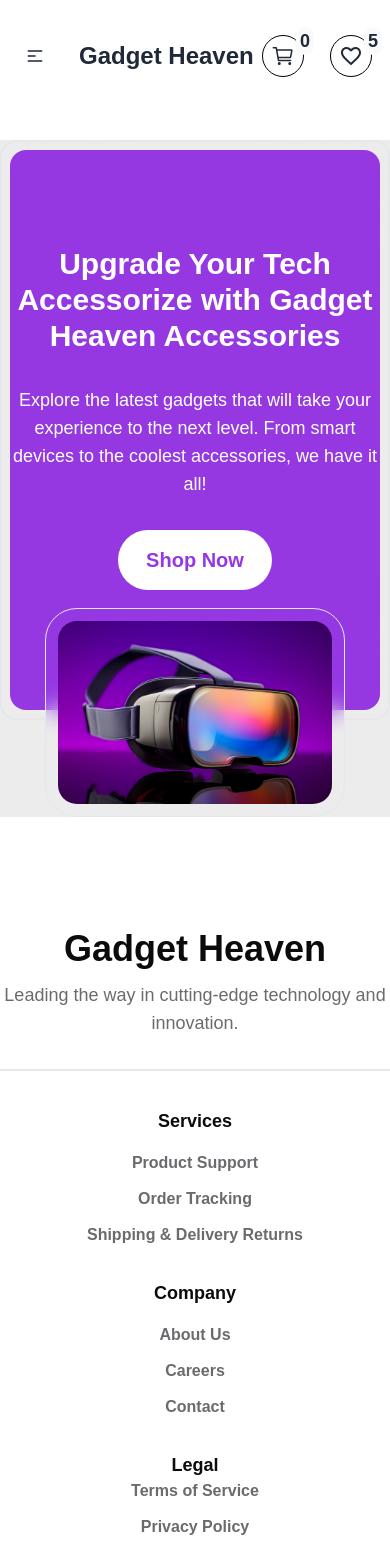
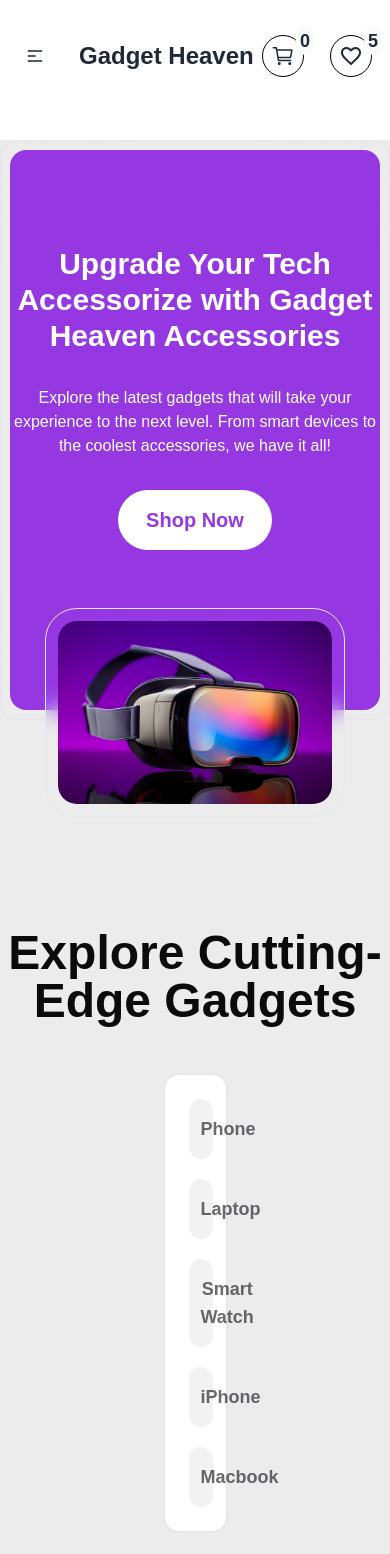
Before and after one commit to programming-hero-web-course-4/b10a8-gadget-heaven-Rafi-Dev402, a React (Vite) app: page / in a window 390 px wide. Shown: the top 1554 px of the page. Built offline with nearby package versions, Linux system fonts and the light colour scheme.

Commit message:
Added Category Buttons

```diff
--- /dev/null
+++ b/public/Category.json
@@ -0,0 +1,22 @@
+[
+    {
+      "id": 1,
+      "category": "Phone"
+    },
+    {
+      "id": 2,
+      "category": "Laptop"
+    },
+    {
+      "id": 3,
+      "category": "Smart Watch"
+    },
+    {
+      "id": 4,
+      "category": "iPhone"
+    },
+    {
+      "id": 5,
+      "category": "Macbook"
+    }
+  ]
--- a/src/Components/Banner/Banner.jsx
+++ b/src/Components/Banner/Banner.jsx
@@ -11,7 +11,7 @@ const Banner = () => {
                     </div>
 
                     <div className='mb-8 lg:w-[790px] mx-auto'>
-                        <p className='text-center text-white text-lg font-medium'>Explore the latest gadgets that will take your experience to the next level. From smart devices to the coolest accessories, we have it all!</p>
+                        <p className='text-center text-white md:text-base lg:text-lg font-medium'>Explore the latest gadgets that will take your experience to the next level. From smart devices to the coolest accessories, we have it all!</p>
                     </div>
 
                     <div className='flex justify-center items-center '>
@@ -23,7 +23,7 @@ const Banner = () => {
 
             {/* Image Div */}
             <div className='flex justify-center items-center -mt-28 md:-mt-64 lg:-mt-64 '>
-                <img className=' w-[300px] md:w-[700px] lg:w-4/6 lg:h-[730px] object-cover rounded-[32px] p-3 md:p-3 lg:p-5 backdrop-blur-md border' src={BannerImg} alt="" />
+                <img className=' w-[300px] md:w-[700px] lg:w-[1300px] lg:h-[730px] object-cover rounded-[32px] p-3 md:p-3 lg:p-5 backdrop-blur-md border' src={BannerImg} alt="" />
             </div>
 
         </div>
--- /dev/null
+++ b/src/Components/Headding/Headding.jsx
@@ -0,0 +1,13 @@
+
+
+// eslint-disable-next-line react/prop-types
+const Headding = ({title,subTitle}) => {
+    return (
+        <div>
+            <h1 className="text-4xl font-bold text-white">{title}</h1>
+            <p className="text-base font-normal text-white">{subTitle}</p>
+        </div>
+    );
+};
+
+export default Headding;
--- a/src/Components/Home/Home.jsx
+++ b/src/Components/Home/Home.jsx
@@ -1,11 +1,32 @@
+
+import { Link, Outlet, useLoaderData } from "react-router-dom";
 import Banner from "../Banner/Banner";
 
-
 const Home = () => {
+   const CategoryData = useLoaderData();
+   console.log(CategoryData)
     return (
         <div>
             {/* Banner */}
-            <Banner></Banner>
+            <Banner />
+            <h1 className="text-[#0B0B0B] text-5xl font-bold text-center mb-12">Explore Cutting-Edge Gadgets</h1>
+
+            {/* Products Section */}
+            <section className="flex justify-center flex-col md:flex-col lg:flex-row items-center mx-auto gap-8 lg:w-8/12">
+                {/* Category Buttons */}
+                <div className="border-2 w-2/12 bg-white rounded-2xl flex flex-col gap-5 p-6">
+                    {/* <Link className='font-extrabold text-center  text-lg text-[#09080F99] rounded-full px-3 py-4 bg-[#09080F0D] ' to={'/Laptop'}><button >Laptop</button></Link> */}
+                    {
+                        CategoryData.map(category=> <Link key={category.category} className='font-extrabold text-center  text-lg text-[#09080F99] rounded-full px-3 py-4 bg-[#09080F0D] ' to={`/${category.category}`}><button >{category.category}</button></Link> )
+                    }
+                </div>
+
+                {/* Product Cards */}
+                <div className="border-2 w-10/12">
+                    <Outlet></Outlet>
+                </div>
+            </section>
+
         </div>
     );
 };
--- /dev/null
+++ b/src/Components/Laptop/Laptop.jsx
@@ -0,0 +1,11 @@
+
+
+const Laptop = () => {
+    return (
+        <div>
+            <h1>This is Laptop</h1>
+        </div>
+    );
+};
+
+export default Laptop;
--- /dev/null
+++ b/src/Components/Phone/Phone.jsx
@@ -0,0 +1,11 @@
+
+
+const Phone = () => {
+    return (
+        <div>
+            <h1>This is Phone</h1>
+        </div>
+    );
+};
+
+export default Phone;
--- a/src/main.jsx
+++ b/src/main.jsx
@@ -11,6 +11,8 @@ import Root from './Components/Root/Root';
 import Home from './Components/Home/Home';
 import Statistics from './Components/Statistics/Statistics';
 import Dashboard from './Components/Dashboard/Dashboard';
+import Phone from './Components/Phone/Phone';
+import Laptop from './Components/Laptop/Laptop';
 
 const router = createBrowserRouter([
   {
@@ -19,7 +21,19 @@ const router = createBrowserRouter([
     children:[
       {
         path:"/",
-        element:<Home></Home>
+        element:<Home></Home>,
+        loader: ()=> fetch('./../public/Category.json'),
+        children:[
+          {
+            path:"/Phone",
+            element:<Phone/>
+          },
+          {
+            path:"/Laptop",
+            element:<Laptop/>
+          },
+        ]
+
       },
       {
         path:"/Statistics",
```
